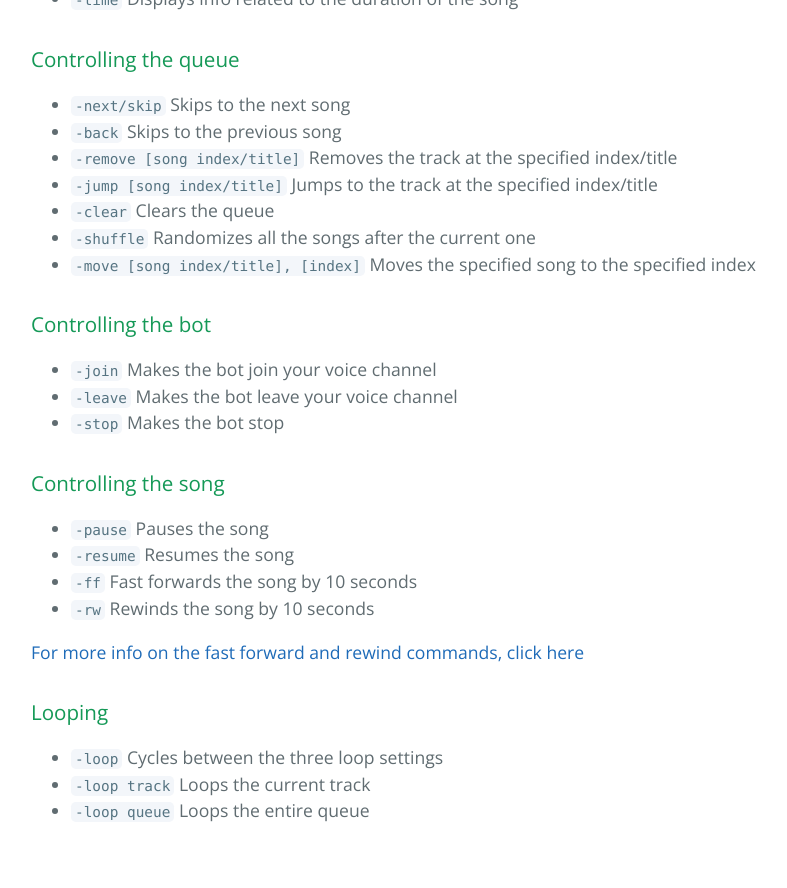
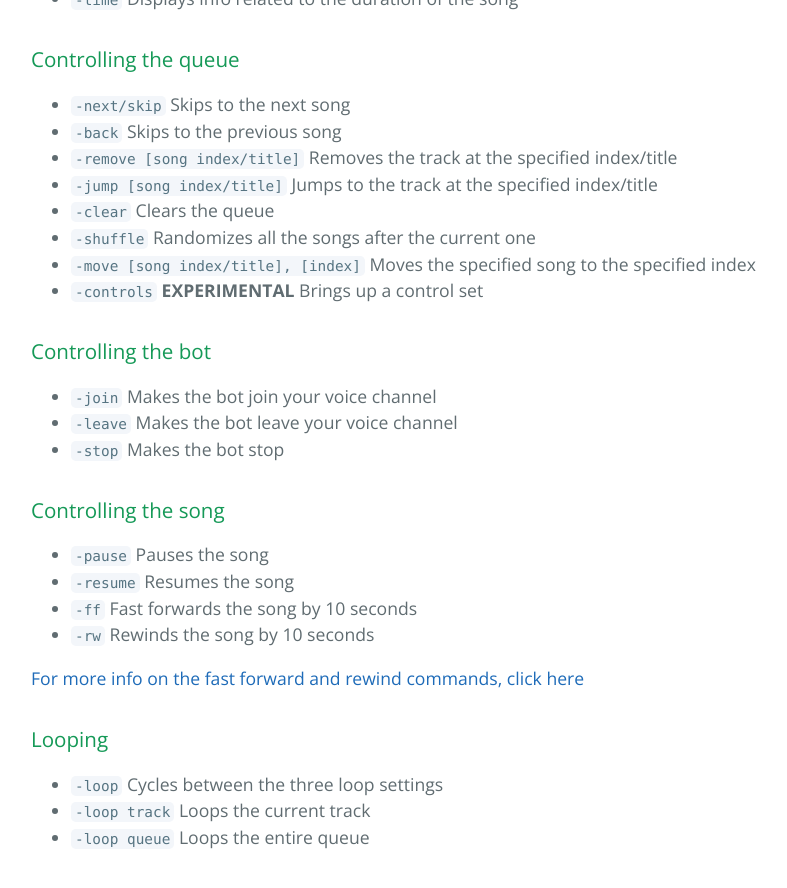
Before and after one commit to mymindishazel/marv-docs, a Jekyll site: the page built from commands.md, in a window 1280 px wide and 900 px high, scrolled down 957 px. Shown: the top 888 px of the window, without its empty margins (193-980 px from the left). Built offline with Jekyll 4.4.1, drawn with Linux system fonts in a browser that asks for light colours; our own code applies the rules of GitHub Pages for plain Markdown files.

Commit message:
Update commands.md

```diff
--- a/commands.md
+++ b/commands.md
@@ -29,6 +29,7 @@
 * `-clear` Clears the queue
 * `-shuffle` Randomizes all the songs after the current one
 * `-move [song index/title], [index]` Moves the specified song to the specified index
+* `-controls` **EXPERIMENTAL** Brings up a control set
 
 ### Controlling the bot
 
```
